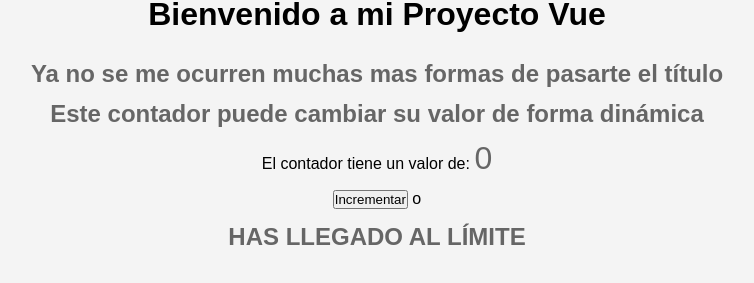
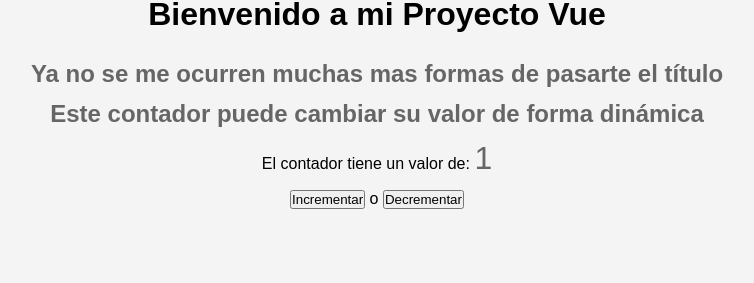
Before and after one commit to Antonio-Moya-Calvo/Ejercicios-Vue, a Vue app: page / in a window 1280 px wide. Shown: the part 159-442 px from the top of the page, without its empty margins (263-1017 px from the left). Built offline with nearby package versions, Linux system fonts and the light colour scheme.

Commit message:
instalado sass-embedded

```diff
--- a/package.json
+++ b/package.json
@@ -19,6 +19,7 @@
     "eslint": "^9.19.0",
     "eslint-plugin-react": "^7.37.4",
     "prettier": "3.4.2",
+    "sass-embedded": "^1.83.4",
     "typescript": "^5.7.3",
     "typescript-eslint": "^8.21.0",
     "vite": "^6.0.11",
--- a/src/components/TheCounter.vue
+++ b/src/components/TheCounter.vue
@@ -1,45 +1,65 @@
 <script setup>
-import { ref } from 'vue'
-import TheTitle from './TheTitle.vue'
+import { ref } from "vue";
+import TheTitle from "./TheTitle.vue";
 
-const counter = ref(0)
+const counter = ref(1);
 
-function increment() { counter.value++ }
-function decrement() { counter.value-- }
-
+function increment() {
+  counter.value++;
+}
+function decrement() {
+  counter.value--;
+}
 </script>
 
 <template>
-<section>
-<TheTitle>Este contador puede cambiar su valor de forma dinámica </TheTitle>
-<div class="contador">
-    <p>El contador tiene un valor de: <span>{{ counter }}</span> </p>
-    <p><button v-if="(counter < 10)" @click="increment">Incrementar</button> o <button v-if="(counter > 0)" @click="decrement">Decrementar</button></p>
-    <TheTitle v-if="(counter >= 10 || counter <= 0)">HAS LLEGADO AL LÍMITE</TheTitle>
+  <section class="section">
+    <TheTitle class="section__title"
+      >Este contador puede cambiar su valor de forma dinámica</TheTitle
+    >
+    <div class="section__contador">
+      <p>
+        El contador tiene un valor de:
+        <span class="section__contador__value">{{ counter }}</span>
+      </p>
+      <p>
+        <button v-if="counter < 10" @click="increment">Incrementar</button> o
+        <button v-if="counter > 0" @click="decrement">Decrementar</button>
+      </p>
+      <TheTitle
+        v-if="counter >= 10 || counter <= 0"
+        class="section__contador__limit"
+      >
+        HAS LLEGADO AL LÍMITE
+      </TheTitle>
     </div>
   </section>
 </template>
 
-<style>
-    section {
-        width:fit-content;
+<style lang="scss" scoped>
+.section {
+  width: fit-content;
   margin: auto;
   padding: 1em 1em;
   display: flex;
   flex-direction: column;
   align-items: center;
 }
-    .contador{
+
+.section__contador {
   margin: 1em 0;
   display: flex;
   flex-direction: column;
   align-items: center;
   gap: 1em;
-    }
-    span{
+
+  &__value {
     font-size: 2em;
     color: var(--color-text-secondary);
   }
 
-
+  &__limit {
+    font-weight: bold;
+  }
+}
 </style>
```
Also changed, not shown: 1 other file (tests, documents, lock files or other folders). Lines whose indentation alone changed are shown as unchanged.
